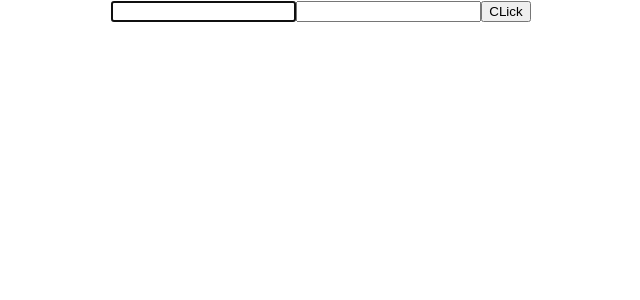
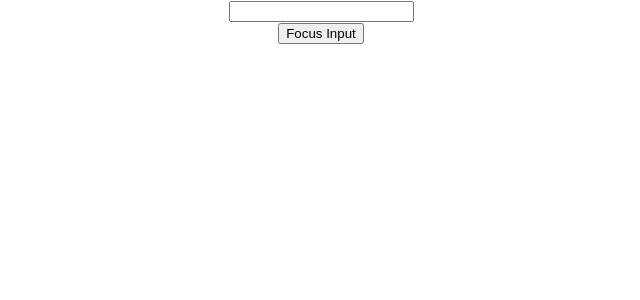
Before and after one commit to mittalaakash/React-Scratch, a React (Create React App) app: page / in a window 1280 px wide. Shown: the top 300 px of the page, without its empty margins (319-959 px from the left). Built offline with nearby package versions, Linux system fonts and the light colour scheme.

Commit message:
componentRef

```diff
--- a/src/App.js
+++ b/src/App.js
@@ -9,6 +9,7 @@
 import Message from './Components/Message';
 import NameList from './Components/NameList';
 import ParentComponent from './Components/ParentComponent';
+import ParentRef from './Components/ParentRef';
 import PureComponent from './Components/PureComp';
 import RefsDemo from './Components/RefsDemo';
 import Welcome from './Components/Welcome';
@@ -29,7 +30,8 @@
         {/* <Form /> */}
         {/* <FragmentDemo /> */}
         {/* <PureComponent /> */}
-        <RefsDemo />
+        {/* <RefsDemo /> */}
+        <ParentRef />
       </div>
     );
   }
--- /dev/null
+++ b/src/Components/InputRef.js
@@ -0,0 +1,18 @@
+import React, { Component } from 'react';
+
+class Input extends Component {
+  inputRef = React.createRef();
+
+  focusInput() {
+    this.inputRef.current.focus();
+  }
+  render() {
+    return (
+      <div>
+        <input type='text' ref={this.inputRef} />
+      </div>
+    );
+  }
+}
+
+export default Input;
--- /dev/null
+++ b/src/Components/ParentRef.js
@@ -0,0 +1,20 @@
+import React, { Component } from 'react';
+import Input from './InputRef';
+
+class ParentRef extends Component {
+  componenetRef = React.createRef();
+
+  clickHandler = () => {
+    this.componenetRef.current.focusInput();
+  };
+  render() {
+    return (
+      <div>
+        <Input ref={this.componenetRef} />
+        <button onClick={this.clickHandler}>Focus Input</button>
+      </div>
+    );
+  }
+}
+
+export default ParentRef;
```
